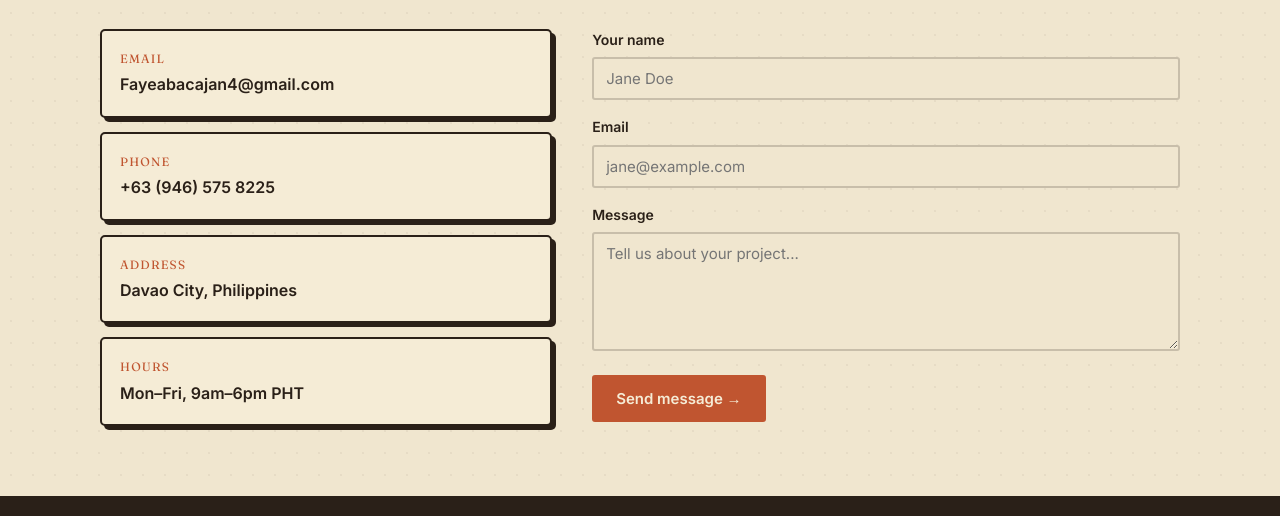
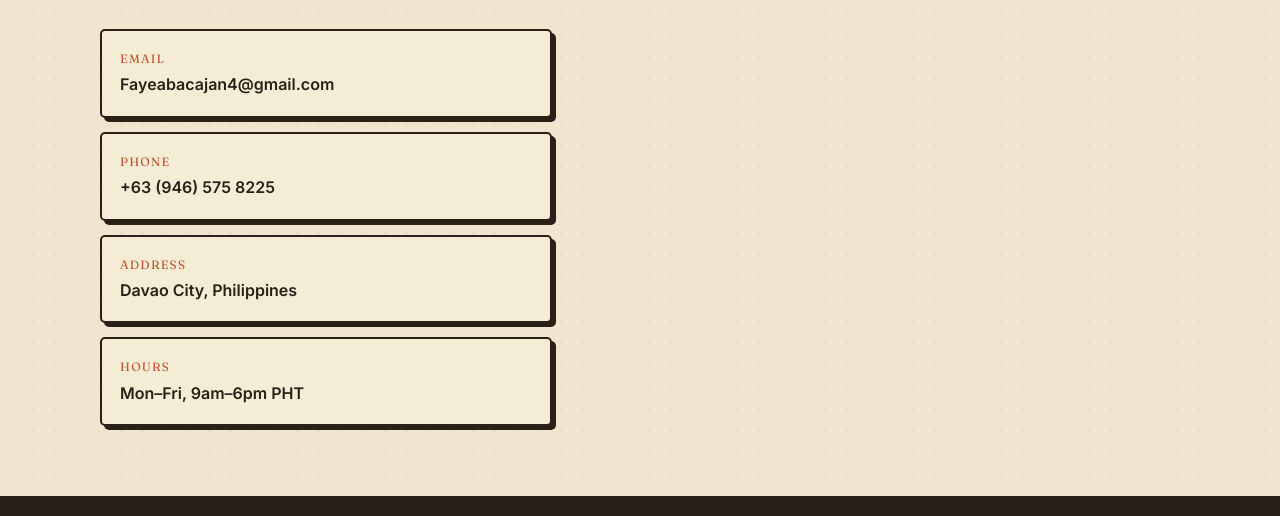
Before and after one commit to fayeabacajan4-wq/Form, a plain HTML site: page contact.html in a window 1280 px wide. Shown: the part 284-800 px from the top of the page. Drawn offline with Linux system fonts and the light colour scheme.

Commit message:
Update contact.html

```diff
--- a/contact.html
+++ b/contact.html
@@ -43,15 +43,6 @@
       <div class="info-card"><div class="label">Address</div><div class="val">Davao City, Philippines</div></div>
       <div class="info-card"><div class="label">Hours</div><div class="val">Mon–Fri, 9am–6pm PHT</div></div>
     </div>
-    <div>
-      <div id="contact-success" class="success-box" style="display:none;">Thanks! Your message is on its way — we'll reply within a working day.</div>
-      <form action="mailto:yourname@example.com" method="post" enctype="text/plain">
-        <div class="form-field" data-field="name"><label>Your name</label><input name="name" placeholder="Jane Doe"><div class="err"></div></div>
-        <div class="form-field" data-field="email"><label>Email</label><input name="email" placeholder="jane@example.com"><div class="err"></div></div>
-        <div class="form-field" data-field="message"><label>Message</label><textarea name="message" rows="5" placeholder="Tell us about your project..."></textarea><div class="err"></div></div>
-        <button class="btn btn-primary" type="submit">Send message →</button>
-      </form>
-    </div>
   </div>
 </section>
 
```
